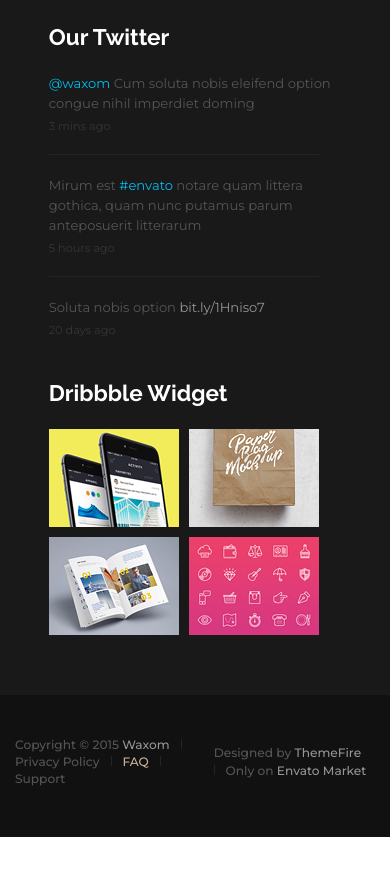
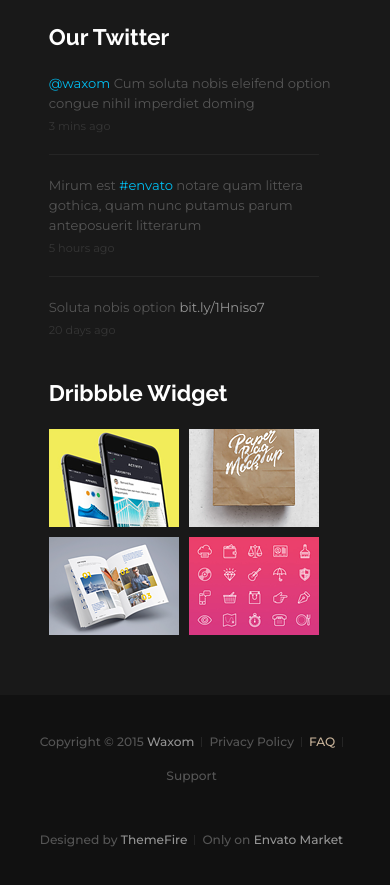
Before and after one commit to rayxxsuzuya/waxom, a plain HTML site: page index.html in a window 390 px wide. Shown: the part 10879-11764 px from the top of the page. Before the commit the page ends 11716 px from the top, so only its background shows below. Drawn offline with nearby package versions, Linux system fonts and the light colour scheme.

Commit message:
adaptive page-footer

```diff
--- a/sass/style.sass
+++ b/sass/style.sass
@@ -1255,3 +1255,21 @@ body
 				border: none
 			a
 				color: #959595
+
+@media screen and ( max-width: 799px )
+	.page-footer
+		.container
+			flex-direction: column
+
+@media screen and ( max-width: 424px )
+	.page-footer
+		.container
+			ul
+				display: flex
+				justify-content: center
+				align-items: center
+				flex-wrap: wrap
+				li
+					margin-bottom: 20px
+					&:nth-child(6, 7)
+						margin-bottom: 0
```
Also changed, not shown: css/style.css, 1 other file.
